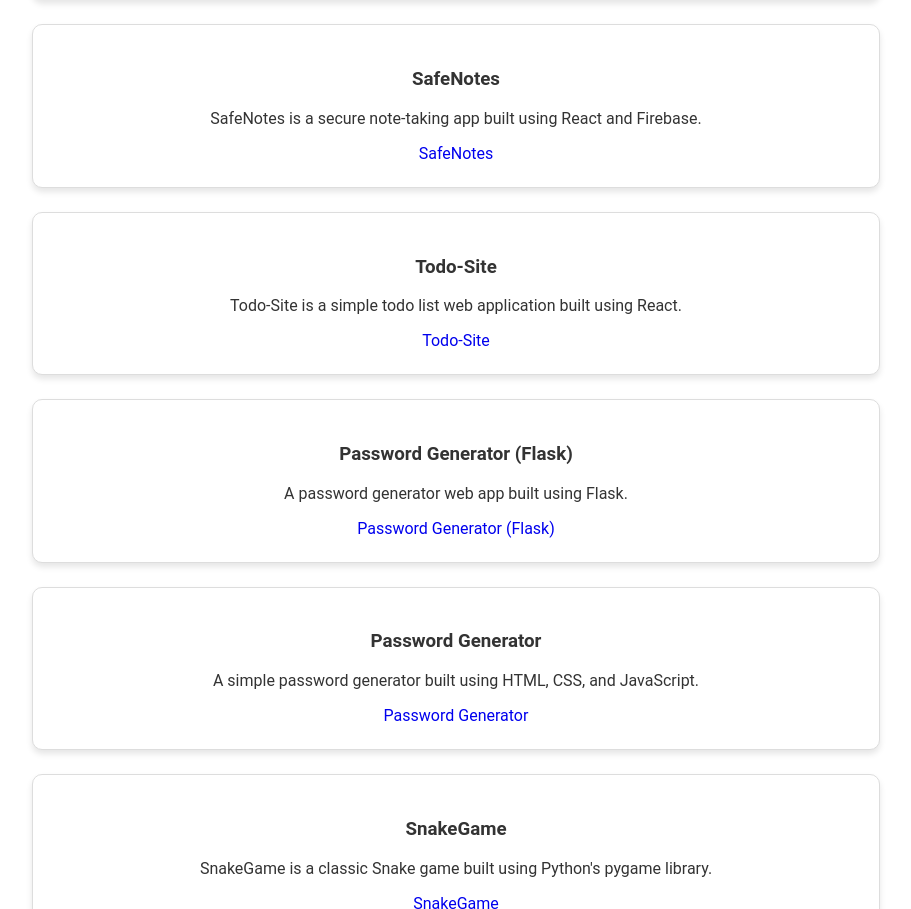
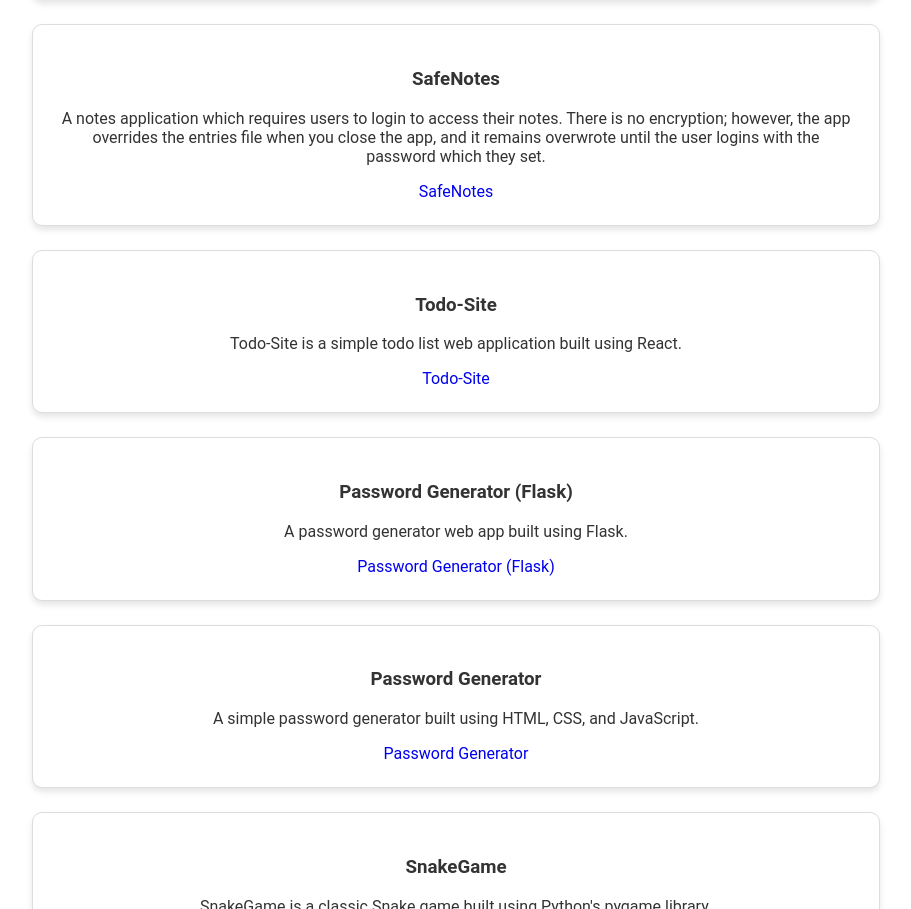
Before and after one commit to Thymester/MyBio-React, a React (Create React App) app: page / in a window 1280 px wide. Shown: the part 3292-4201 px from the top of the page, without its empty margins (184-1095 px from the left). Built offline with nearby package versions, Linux system fonts and the light colour scheme.

Commit message:
Update Portfolio.js

```diff
--- a/src/components/Portfolio.js
+++ b/src/components/Portfolio.js
@@ -103,7 +103,8 @@
       <div className="portfolio-item">
         <div className="project-details">
           <h3>SafeNotes</h3>
-          <p>SafeNotes is a secure note-taking app built using React and Firebase.</p>
+          <p>A notes application which requires users to login to access their notes. There is no encryption; however, the app overrides the entries file when you close the app, and it remains overwrote
+            until the user logins with the password which they set. </p>
           <a href="https://github.com/Thymester/SafeNotes" target="_blank" rel="noreferrer">SafeNotes</a>
         </div>
       </div>
```
